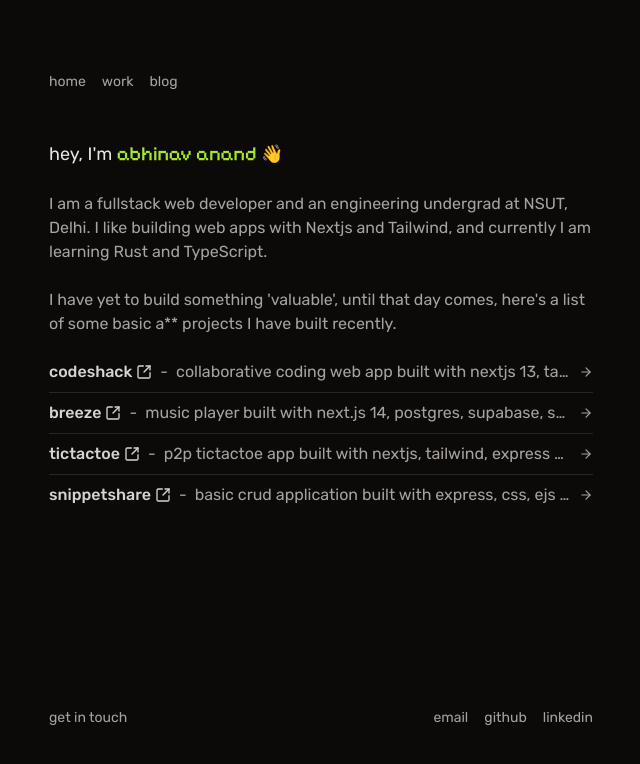
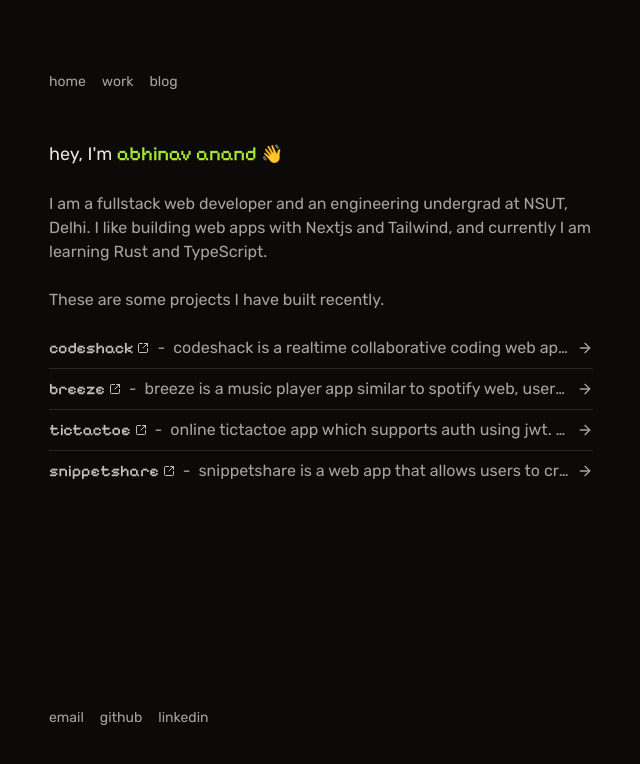
Before and after one commit to shadyy41/shady41-3.0, a Next.js app: page / in a window 1280 px wide. Shown: the top 764 px of the page, without its empty margins (319-959 px from the left). Built offline with nearby package versions, Linux system fonts and the light colour scheme.

Commit message:
fixed content

```diff
--- a/app/page.tsx
+++ b/app/page.tsx
@@ -22,9 +22,7 @@ export default function Home() {
         I am learning Rust and TypeScript.
       </p>
       <p className='text-pretty'>
-        I have yet to build something &apos;valuable&apos;, until that day
-        comes, here&apos;s a list of some basic a** projects I have built
-        recently.
+        These are some projects I have built recently.
       </p>
       <ul className='grid w-full grid-cols-1 gap-2 sm:grid-cols-1'>
         {Array.from(projects).map(([key, project], idx) => (
@@ -45,20 +43,20 @@ const Project = ({ project }: { project: Project }) => {
     <section className='flex w-full items-center gap-2'>
       <Link
         href={project.url}
-        className='outline-custom flex w-fit flex-shrink-0 items-center justify-center gap-1 font-medium text-stone-300 transition-colors hover:text-stone-200 focus:text-stone-200'
+        className={`${font.className} outline-custom flex w-fit flex-shrink-0 items-center justify-center gap-1 font-medium text-stone-300/90 transition-colors hover:text-stone-200 focus:text-stone-200`}
         target='_blank'
         rel='noopener noreferrer'
       >
         {project.name.toLowerCase()}
-        <ArrowUpRightFromSquare size={16} />
+        <ArrowUpRightFromSquare size={12} />
       </Link>
       <p> - </p>
-      <p className='truncate'>{project.short_desc.toLowerCase()}</p>
+      <p className='truncate'>{project.description.toLowerCase()}</p>
       <Link
         href={`/project/${project.name.toLowerCase()}`}
-        className=' outline-custom flex-shrink-0 text-stone-400 underline decoration-stone-600 decoration-dotted underline-offset-2 transition-colors hover:text-stone-200 focus:text-stone-200'
+        className=' outline-custom w-18 flex-shrink-0 text-stone-400 underline decoration-stone-600 decoration-dotted underline-offset-2 transition-colors hover:text-stone-200 focus:text-stone-200'
       >
-        <ArrowRight size={14} />
+        <ArrowRight size={16} />
       </Link>
     </section>
   );
--- a/app/project/[...id]/page.tsx
+++ b/app/project/[...id]/page.tsx
@@ -58,12 +58,12 @@ export default function Project({ params }: { params: { id: string[] } }) {
       </div>
 
       <div className='grid grid-cols-1 gap-1'>
-        <h2 className='text-stone-300 text-lg'>About</h2>
+        <h2 className='text-lg text-stone-300'>About</h2>
         <p className='text-pretty'>{project.description}</p>
       </div>
 
       <div className='grid grid-cols-1 gap-1'>
-        <h2 className='text-stone-300 text-lg'>Tech Stack</h2>
+        <h2 className='text-lg text-stone-300'>Tech Stack</h2>
         <ul className='list-inside list-disc'>
           {project.tech.map((e, idx) => {
             return (
--- a/components/footer.tsx
+++ b/components/footer.tsx
@@ -8,8 +8,7 @@ const contact_links = [
 
 const Footer = () => {
   return (
-    <footer className='flex w-full flex-grow items-end justify-between py-2 text-sm'>
-      <p>get in touch </p>
+    <footer className='flex w-full flex-grow items-end justify-start py-2 text-sm'>
       <nav className='flex items-center gap-4'>
         {contact_links.map((e, idx) => (
           <a
```
